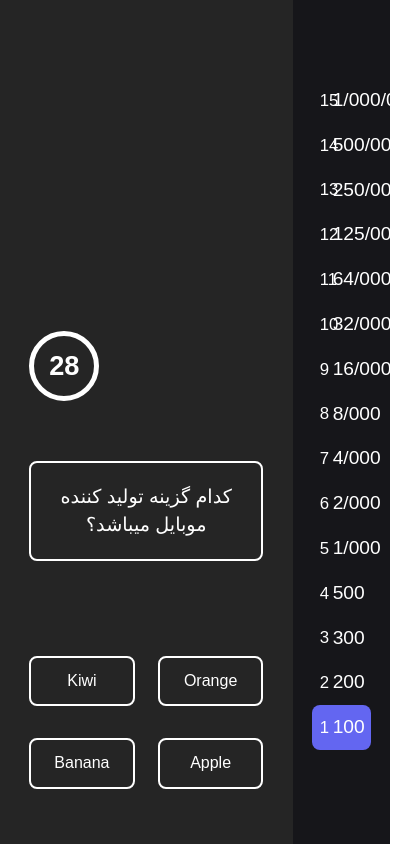
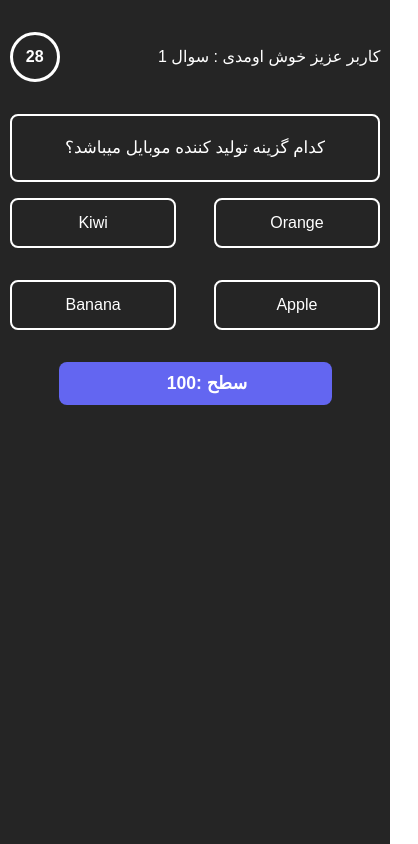
Before and after one commit to sohseyedi-web/quiz-app-timer, a React (Vite) app: page / in a window 390 px wide. Both pictures are taken after typing "Sample" into the empty fields and a click on the button "شروع مسابقه". Shown: the whole page, 418 px wide, since content can reach past the window. Built offline with nearby package versions, Linux system fonts and the light colour scheme; a small style sheet from the web is missing.

Commit message:
bug fixed

```diff
--- a/package.json
+++ b/package.json
@@ -20,6 +20,7 @@
     "@types/react": "^18.0.26",
     "@types/react-dom": "^18.0.9",
     "@vitejs/plugin-react": "^3.0.0",
+    "prettier": "2.8.3",
     "sass": "^1.57.1",
     "vite": "^4.0.0"
   }
--- a/src/components/Quiz/Quiz.jsx
+++ b/src/components/Quiz/Quiz.jsx
@@ -8,7 +8,7 @@
 
     const [time, setTime] = useState(false);
     const [question, setQuestion] = useState(1);
-    const [cash, setCash] = useState("0")
+    const [cash, setCash] = useState("0");
 
     useEffect(() => {
         question > 1 && setCash(moneyList.find((m) => m.id === question - 1).amount)
@@ -27,9 +27,21 @@
                                 <div className="quiz-box__head-timing">
                                     <Timer setTimeout={setTime} question={question}/>
                                 </div>
+                                <div className="quiz-box__head-details">
+                                    کاربر عزیز خوش اومدی : سوال {question}
+                                </div>
                             </div>
                             <div className="quiz-box__body">
                                 <QuizItems question={question} setQuestion={setQuestion} setTime={setTime}/>
+                            </div>
+                            <div className="quiz-box__money">
+                                {
+                                    moneyList.map((money) => (
+                                        <div className={"quiz-box__money-item"}> {question === money.id && money.amount} </div>
+                                    ))
+                                }
+                                <div> : سطح  </div>
+
                             </div>
                         </>
                     )
--- a/src/components/Quiz/Quiz.scss
+++ b/src/components/Quiz/Quiz.scss
@@ -16,28 +16,30 @@
     }
 
     &__head {
-      height: 50%;
       position: relative;
-
+      width: 80%;
+      margin: 2rem auto;
+      display: flex;
+      align-items: center;
+      justify-content: space-between;
       &-timing {
-        position: absolute;
-        content: '';
         border-radius: 50%;
         border: 5px solid #fff;
         display: flex;
         align-items: center;
         justify-content: center;
-        bottom: 5%;
-        left: 10%;
         font-weight: 600;
         width: 70px;
         height: 70px;
         font-size: 1.7rem;
       }
+      &-details{
+        font-size: 1.3rem;
+        font-weight: 500;
+      }
     }
 
     &__body {
-      height: 50%;
 
       &-items {
         height: 100%;
@@ -91,6 +93,10 @@
         }
       }
     }
+
+    &__money{
+      display : none;
+    }
   }
 
   &-money {
@@ -137,6 +143,67 @@
     }
   }
 
+  @media screen and (max-width : 768px){
+    flex-direction: column;
+
+    &-box{
+      width: 100%;
+
+      &__money{
+        display: flex;
+        align-items: center;
+      justify-content: center;
+        width: 20%;
+        margin: 1rem auto;
+        font-size: 1.2rem;
+        text-align: center;
+        background-color: rgb(99, 102, 241);
+        padding: .5rem 1.2rem;
+        border-radius: .5rem;
+
+        &-item{
+          margin-left: .1rem;
+        }
+      }
+    }
+    &-money{
+      display: none;
+    }
+  }
+  @media screen and (max-width: 600px){
+    &-box{
+      width: 100%;
+
+      &__head{
+        width: 95%;
+
+        &-timing{
+          font-size: 1rem;
+          width: 50px;
+          height: 50px;
+          border: 3px solid #fff;
+        }
+        &-details{
+          font-size: 1rem;
+        }
+      }
+      &__body{
+        &-items{
+          &__title , &__result{
+            width: 95%;
+          }
+          &__title{
+            font-size: 1.05rem;
+          }
+        }
+      }
+      &__money{
+        width: 70%;
+        font-size: 1.1rem;
+        font-weight: 600;
+      }
+    }
+  }
 }
 
 @keyframes correct {
```
Also changed, not shown: 1 other file (tests, documents, lock files or other folders).
